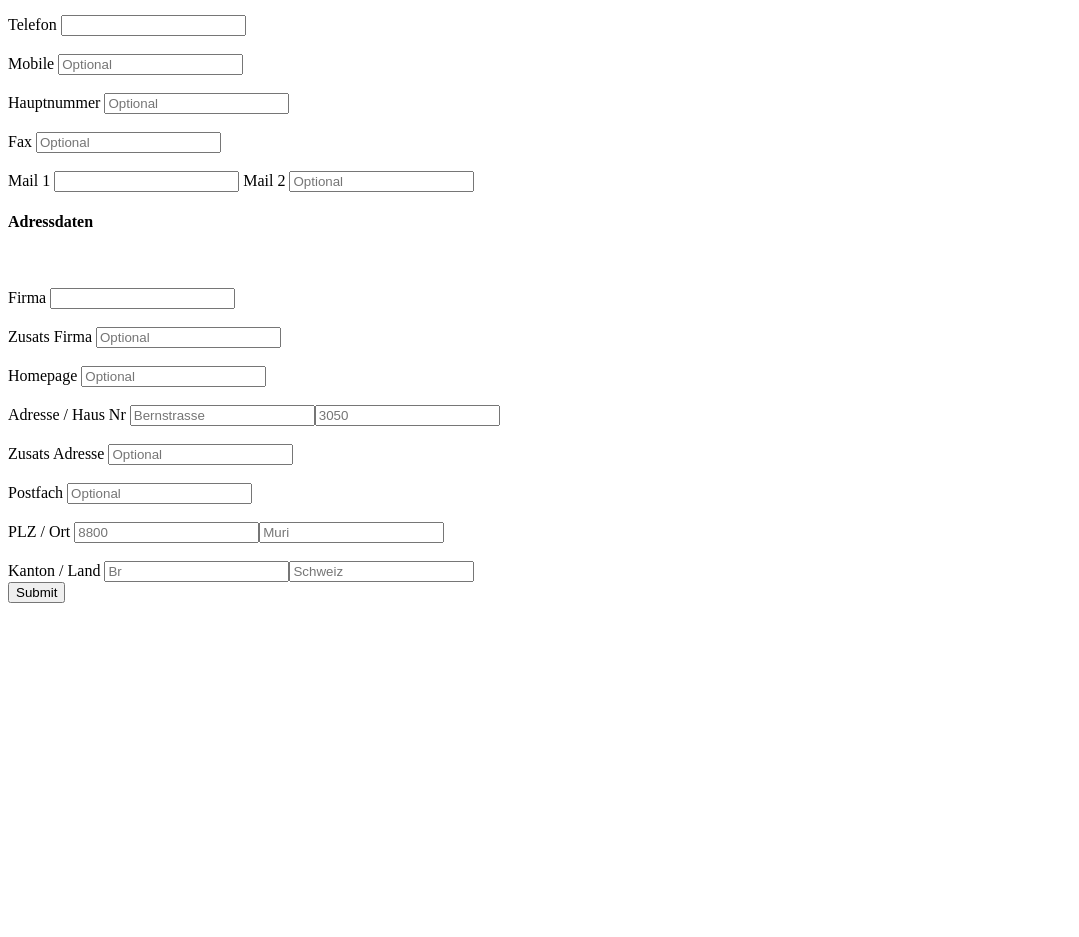
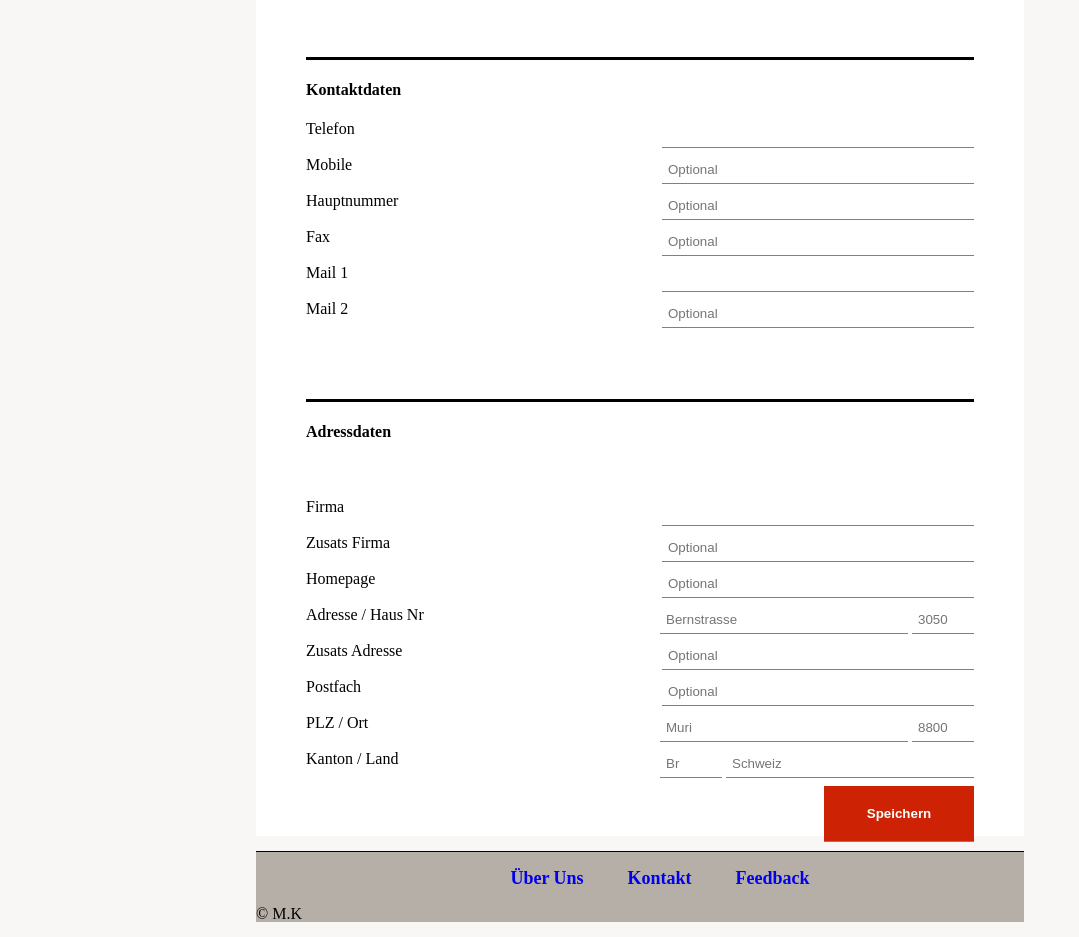
Before and after one commit to Mohammad-Khavari/poco, a plain HTML site: page week2/form/index.html in a window 1280 px wide. Shown: the part 513-1450 px from the top of the page, without its empty margins (0-1079 px from the left). Before the commit the page ends 1124 px from the top, so only its background shows below. Drawn offline with Linux system fonts and the light colour scheme.

```diff
--- a/week2/form/index.html
+++ b/week2/form/index.html
@@ -4,16 +4,19 @@
     <meta charset="UTF-8">
     <meta name="viewport" content="width=device-width, initial-scale=1.0">
     <title>Document</title>
+    <link rel="stylesheet" href="style.css" type="text/css">
 </head>
 <body>
     <header>
-        <h1>Profil</h1>
-        <p>Hier können Sie Ihre Adresse-Angeben einsehen und anpassen.</p>
+            <h1>Profil</h1>
+            <p><strong>können Sie Ihre Adresse-Angeben einsehen und anpassen.</strong></p>
+        </div>
         <br>
+    </header>
         <p id="border-1"></p>
         <main>
-            <form action="submit" method="POST" >
-            <section>
+            <form action="submit.html" method="POST" >
+            <section class="sec">
                 <h4>Persönliche Daten</h4>
 
                 <Label for="titel">Titel</Label>
@@ -51,8 +54,8 @@
                  </div>
 
             </section>
-            <p id="border-2"></p>
-            <section>
+
+            <section class="sec">
                 <h4>Kontaktdaten</h4>
                 <label for="telefon">Telefon</label>
                 <input type="tel" id="telefon" name="kontakt" required><br><br>
@@ -63,12 +66,12 @@
                 <label for="fax">Fax</label>
                 <input type="tel" id="fax" name="kontakt" placeholder="Optional"><br><br>
                 <label for="mail">Mail 1</label>
-                <input type="email" id="mail" name="kontakt" required>
+                <input type="email" id="mail" name="kontakt" required><br><br>
                 <label for="mail2">Mail 2</label>
                 <input type="email" id="mail2" name="kontakt" placeholder="Optional">
             </section>
-            <p id="border-3"></p>
-            <section>
+
+            <section class="sec">
                 <h4>Adressdaten</h4><br><br>
                 <label for="firma">Firma</label>
                 <input type="text" id="firma" name="adress" required><br><br>
@@ -77,13 +80,13 @@
                 <label for="web">Homepage</label>
                 <input type="url" id="web" name="adress" placeholder="Optional"><br><br>
                 <label for="adresse-hausnum">Adresse / Haus Nr</label>
-                <input type="text" id="adresse-hausnum" name="adress" placeholder="Bernstrasse" required><input type="number" name="adress" placeholder="3050" required><br><br>
+                <input type="number" name="adress" id="h-num" placeholder="3050" required><input type="text" id="adresse-hausnum" name="adress" placeholder="Bernstrasse" required><br><br>
                 <label for="adresse2">Zusats Adresse</label>
                 <input type="text" id="adresse2" name="adress" placeholder="Optional"><br><br>
                 <label for="postfach">Postfach</label>
                 <input type="text" id="postfach" name="adress" placeholder="Optional"><br><br>
                 <label for="plz">PLZ / Ort</label>
-                <input type="number" id="plz" name="adress" placeholder="8800" required><input type="text" id="plz" placeholder="Muri" required><br><br>
+                <input type="number" id="plz" name="adress" placeholder="8800" required><input type="text" id="plz1" placeholder="Muri" required><br><br>
                 <label for="land">Kanton / Land</label>
                 <!--Here is a dropdown menu-->
                 <!--<select id="land">
@@ -94,14 +97,23 @@
                     <option value="5">Luxemburg</option>
                     <option value="6">Belgien</option>
                 </select>-->
-                <input type="text" id="land" name="adress" placeholder="Br" required><input type="text" name="adress" placeholder="Schweiz" required>
+                <input type="text" id="ld" name="adress" placeholder="Schweiz" required><input type="text" id="std" name="adress" placeholder="Br" required><br><br>
 
             </section>
         </form>
+        <input type="button" id="btn" value="Speichern" onclick="submit">
 
-        <input type="button" id="btn" value="Submit" onclick="submit">
         </main>
-    </header>
+
+        <footer>
+            <ul>
+                <li> <a href="#">Über Uns</a></li>
+                <li> <a href="#">Kontakt</a></li>
+                <li> <a href="#">Feedback</a></li>
+            </ul>
+            <p>&copy; M.K</p>
+        </footer>
+
 
 </body>
 </html>
```
